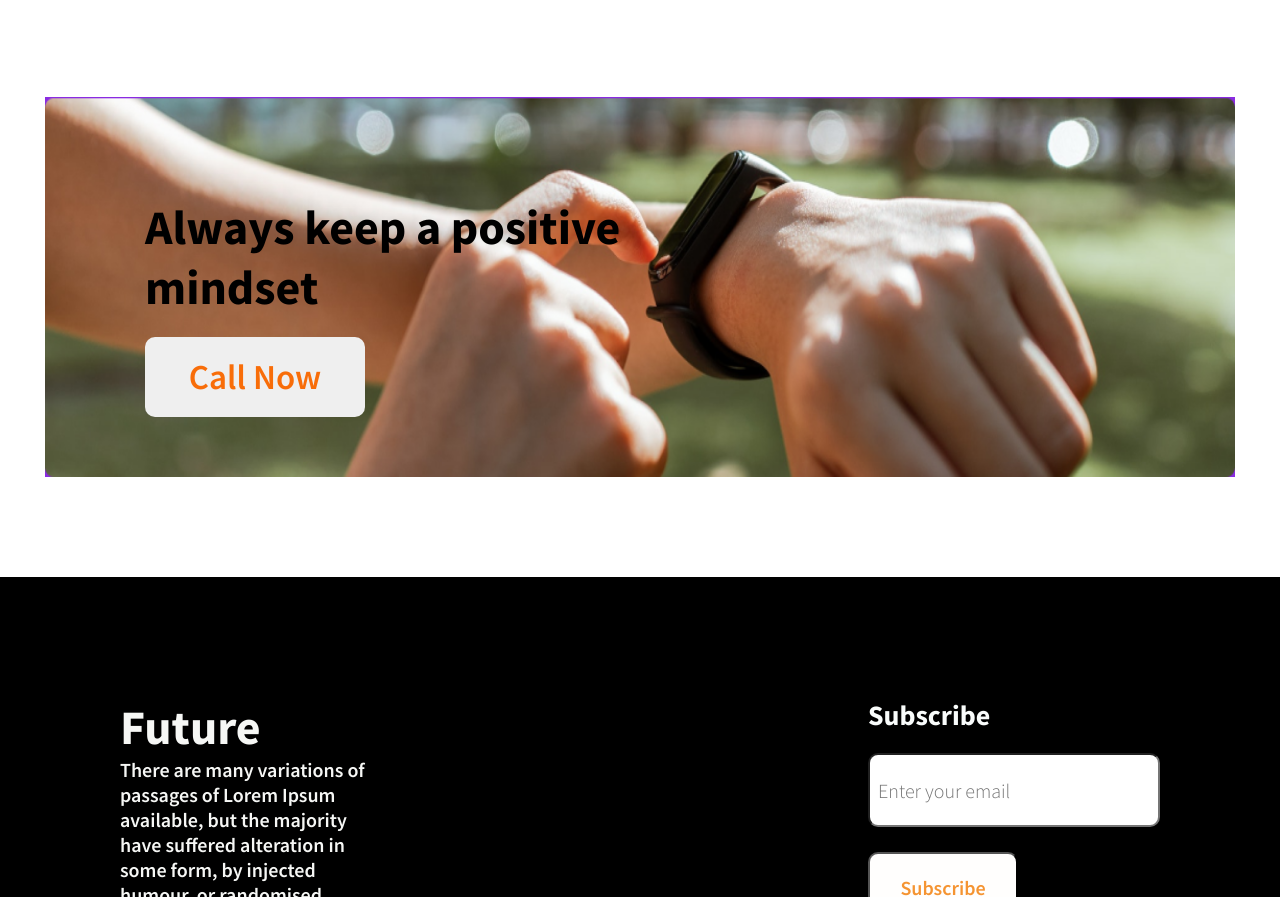
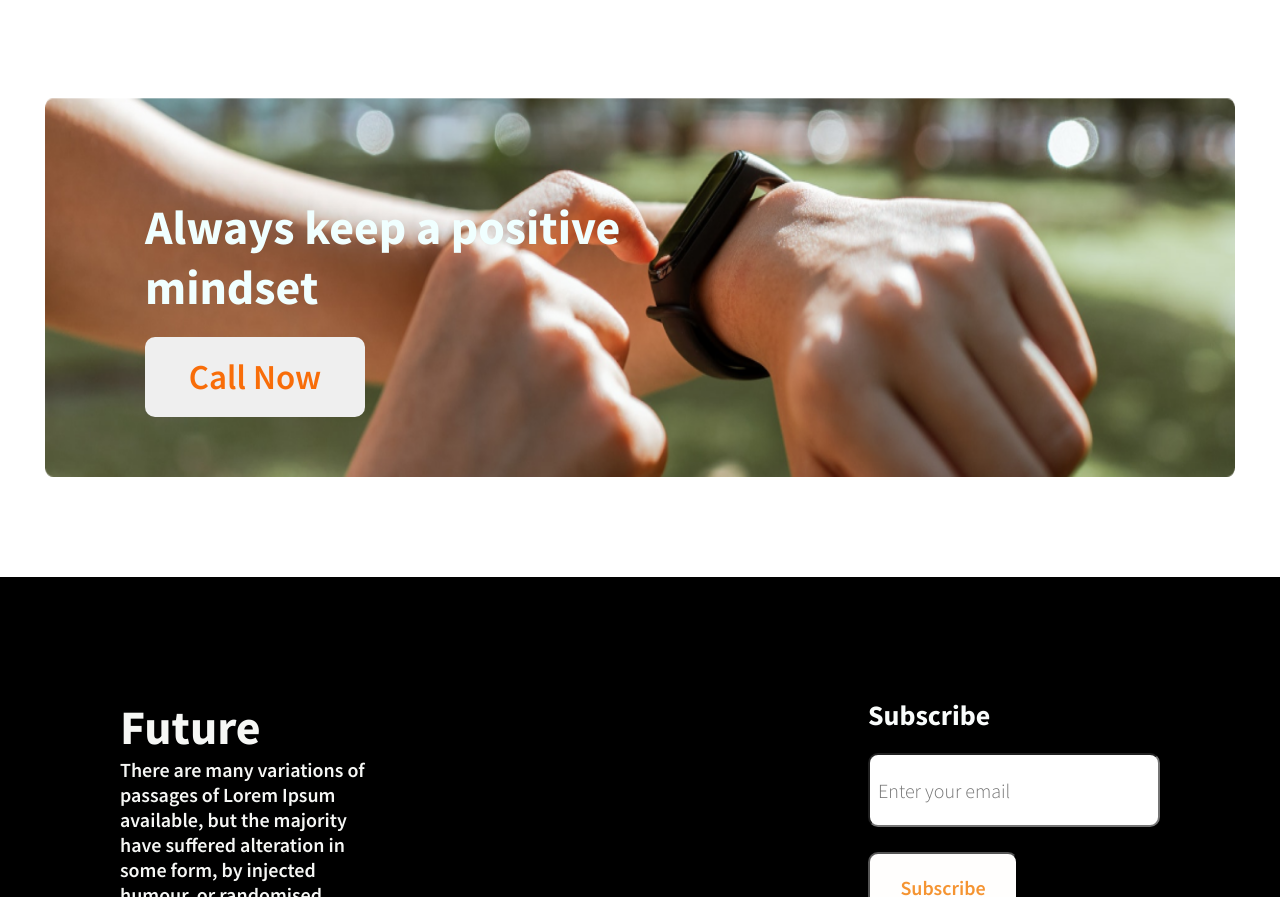
Before and after one commit to TarekAziz01/new-year-new-me, a plain HTML site: page index.html in a window 1280 px wide. Shown: the part 3440-4337 px from the top of the page. Drawn offline with Linux system fonts and the light colour scheme.

Commit message:
color added

```diff
--- a/styles/style.css
+++ b/styles/style.css
@@ -95,7 +95,6 @@ header{
     margin: 100px auto;
     height: 180px;
     width: 990px;
-    background-color: blueviolet;
     padding: 100px;
     background-image: url(../images/watch.png);
     /* background: linear-gradient(0.25turn,rgb(248, 109, 9), #faf6f3); */
@@ -107,6 +106,7 @@ header{
     font-size: 48px;
     text-align: left;
     margin-bottom: 20px;
+    color: azure;
 }
 .about-img button{
     height: 80px;
```
